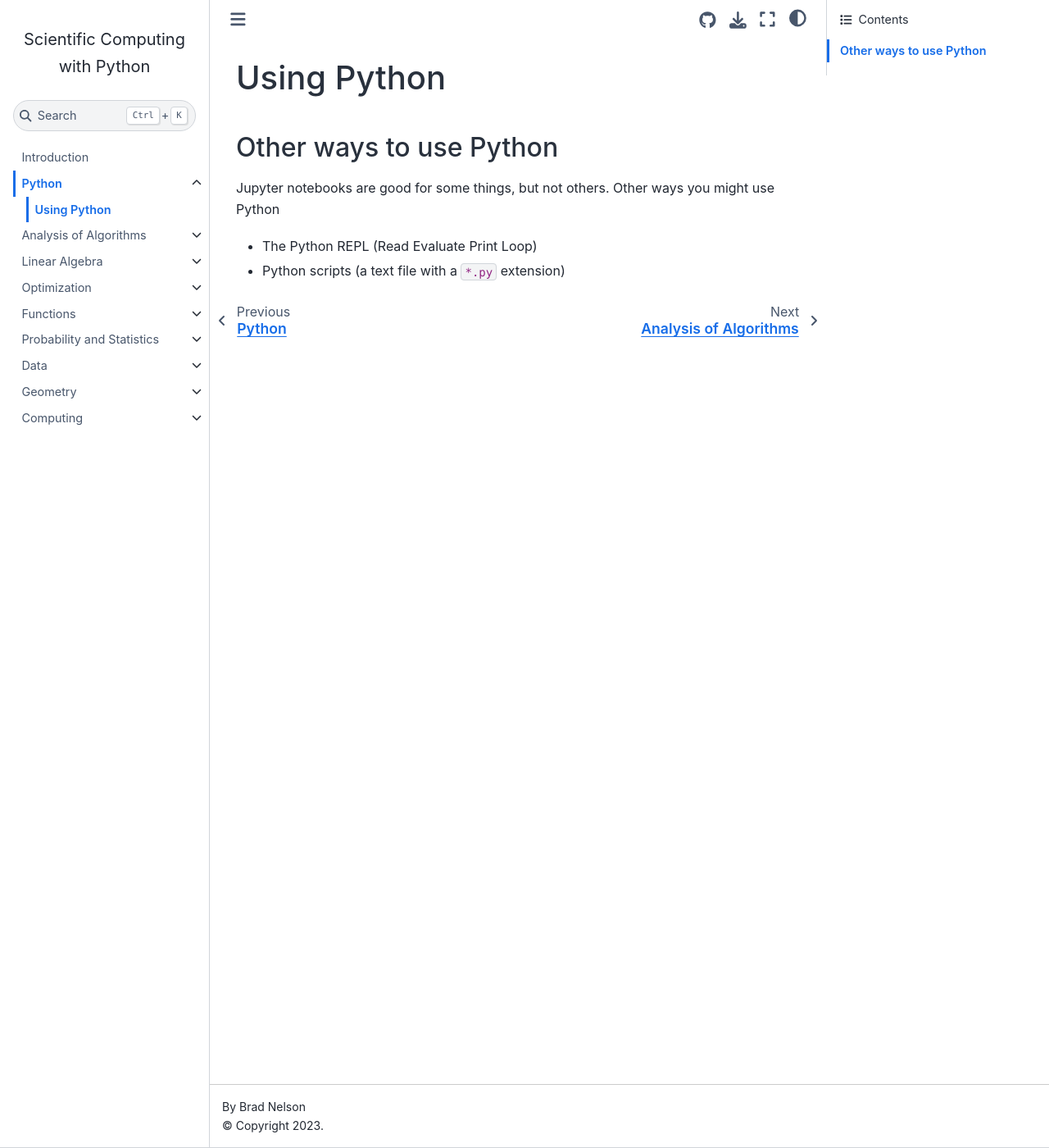
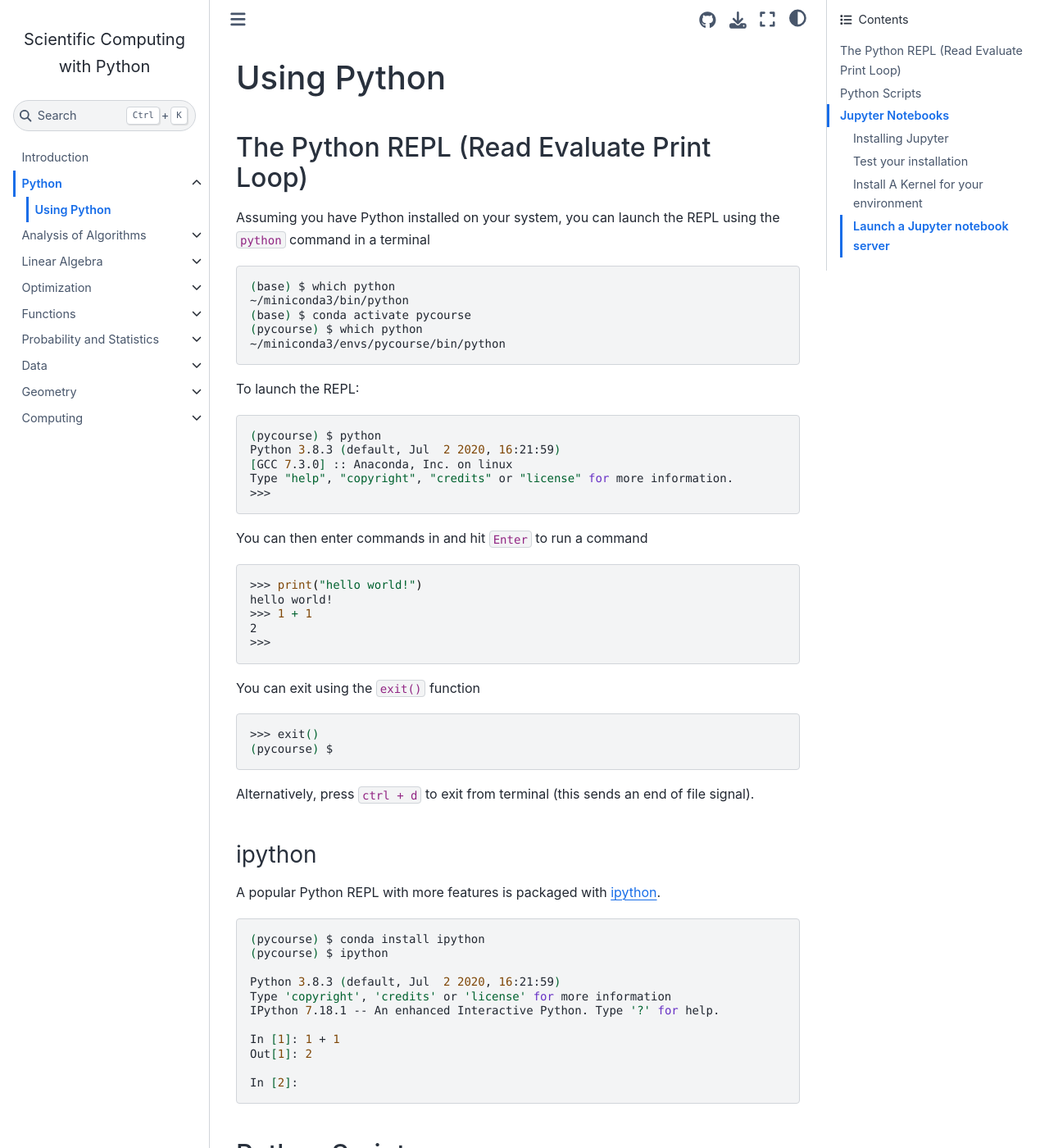
Before and after one commit to caam37830/book, a Jupyter Book: the page built from 00_python/using_python.md, in a window 1280 px wide and 1400 px high. Shown: the whole window at 82% size. Built offline with Jupyter Book 1.0.4 settings and Sphinx 7.4.7 and the Sphinx Book theme 1.1.4, drawn with Linux system fonts in a browser that asks for light colours; pages that are not in the unit, such as notebooks, are missing from menus; some of the changed text lies outside the part shown.

Commit message:
updates for 2022

````diff
--- a/00_python/using_python.md
+++ b/00_python/using_python.md
@@ -1,8 +1,172 @@
 # Using Python
 
-## Other ways to use Python
+## The Python REPL (Read Evaluate Print Loop)
 
-Jupyter notebooks are good for some things, but not others.  Other ways you might use Python
+Assuming you have Python installed on your system, you can launch the REPL using the
+`python` command in a terminal
 
-* The Python REPL (Read Evaluate Print Loop)
-* Python scripts (a text file with a `*.py` extension)
+```bash
+(base) $ which python
+~/miniconda3/bin/python
+(base) $ conda activate pycourse
+(pycourse) $ which python
+~/miniconda3/envs/pycourse/bin/python
+```
+
+To launch the REPL:
+```bash
+(pycourse) $ python
+Python 3.8.3 (default, Jul  2 2020, 16:21:59)
+[GCC 7.3.0] :: Anaconda, Inc. on linux
+Type "help", "copyright", "credits" or "license" for more information.
+>>>
+```
+
+You can then enter commands in and hit `Enter` to run a command
+
+```python
+>>> print("hello world!")
+hello world!
+>>> 1 + 1
+2
+>>>
+```
+
+You can exit using the `exit()` function
+```bash
+>>> exit()
+(pycourse) $
+```
+
+Alternatively, press `ctrl + d` to exit from terminal (this sends an end of file signal).
+
+### ipython
+
+A popular Python REPL with more features is packaged with [ipython](https://ipython.org/).
+
+```bash
+(pycourse) $ conda install ipython
+(pycourse) $ ipython
+
+Python 3.8.3 (default, Jul  2 2020, 16:21:59)
+Type 'copyright', 'credits' or 'license' for more information
+IPython 7.18.1 -- An enhanced Interactive Python. Type '?' for help.
+
+In [1]: 1 + 1
+Out[1]: 2
+
+In [2]:
+```
+
+
+## Python Scripts
+
+Python scripts are text files stored with a `.py` extension.  You can run scripts from the command line
+
+First, let's create a simple Python script which just prints a string:
+```bash
+(pycourse) $ echo 'print("hello world!")' > hello.py
+```
+
+You will now have a file `hello.py`
+```bash
+(pycourse) $ cat hello.py
+print("hello world!")
+```
+
+You can run the script by executing `python hello.py`
+```bash
+(pycourse) $ python hello.py
+hello world!
+```
+
+Here's a slightly more complex example.
+```bash
+(pycourse) $ cat script.py
+"""
+A simple python script
+run from the terminal using
+$ python script.py
+"""
+
+# printing will print to the terminal
+print("hello world")
+
+# you can do anything in your script
+# define functions or classes
+# import packages
+# and so on...
+def f(a, b):
+    """
+    returns the sum of a and b
+    """
+    return a + b
+
+a = 1
+b = 2
+print(f"{a} + {b} = {f(a,b)}")
+```
+
+When we run the script:
+```bash
+(pycourse) $ python script.py
+hello world
+1 + 2 = 3
+```
+## Jupyter Notebooks
+
+[Jupyter](https://jupyter.org/) (Julia, Python, R) notebooks mix code with markdown (a language for basic text formatting) in your browser.  This document is a Jupyter notebook, and the text is written in markdown.
+
+### Installing Jupyter
+
+First, launch a terminal, and [install notebooks](https://jupyter.org/install) **in your base environment**
+
+```bash
+(base) $ conda install -c conda-forge notebook
+```
+(`-c conda-forge` tells `conda` to install from the `conda-forge` channel).
+
+### Test your installation
+
+After installation, you should see a `jupyter` command is now available.
+
+```bash
+(base) $ which jupyter
+~/miniconda3/bin/jupyter
+```
+
+### Install A Kernel for your environment
+
+The next thing you need to do is install a kernel for your `pycourse` environment.  This will allow you to run code in Jupyter notebooks using the same setup as you would if you activate `pycourse`.
+
+First, activate your `pycourse` environment in a terminal
+```bash
+(base) $ conda activate pycourse
+(pycourse) $
+```
+
+Next, install the `ipykernel` package using `conda`
+```bash
+(pycourse) $ conda install ipykernel -c conda-forge
+```
+
+Now, you run the installation
+```bash
+(pycourse) $ python -m ipykernel install --user --name pycourse --display-name "Python (pycourse)"
+```
+
+Finally, deactivate your `pycourse` environment
+```bash
+(pycourse) $ conda deactivate
+```
+
+### Launch a Jupyter notebook server
+
+Now, to launch a Jupyter notebook server, simply type
+```bash
+(base) $ jupyter notebook
+```
+
+You can launch the notebook server from any directory.
+
+You can either create new notebooks, or launch existing notebooks.
--- a/_toc.yml
+++ b/_toc.yml
@@ -22,6 +22,7 @@
   - file: 01_analysis/asymptotic_notation
   - file: 01_analysis/recursion
   - file: 01_analysis/convergence
+  - file: 01_analysis/average_case
 
 - file: 02_linear_algebra/linear_algebra
   sections:
@@ -33,6 +34,7 @@
   - file: 02_linear_algebra/sparse_linalg
   - file: 02_linear_algebra/pytorch
   - file: 02_linear_algebra/convolutions
+  - file: 02_linear_algebra/fft
 
 - file: 03_optimization/optimization
   sections:
````
Also changed, not shown: 10 other files.
